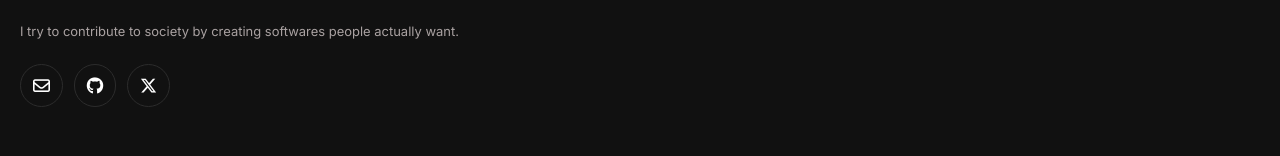
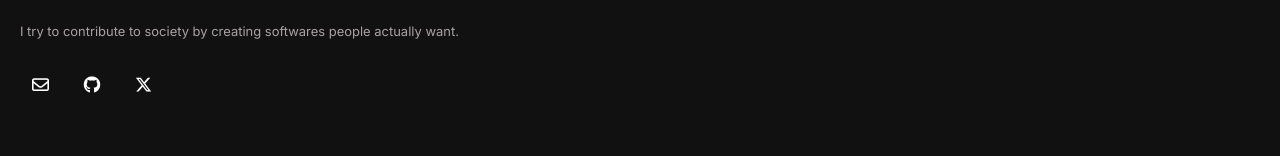
Before and after one commit to goodiesnr/goodiesnr, a React (Vite) app: page / in a window 1280 px wide. Shown: the part 168-324 px from the top of the page. Built offline with nearby package versions, Linux system fonts and the light colour scheme.

Commit message:
new updates

```diff
--- a/src/index.css
+++ b/src/index.css
@@ -232,7 +232,6 @@ i {
   padding: 12px;
   text-decoration: none;
   border-radius: 100px;
-  border: 0.2px solid rgb(44, 44, 44);
   transition: background 0.3s, transform 0.3s;
 }
 
```
